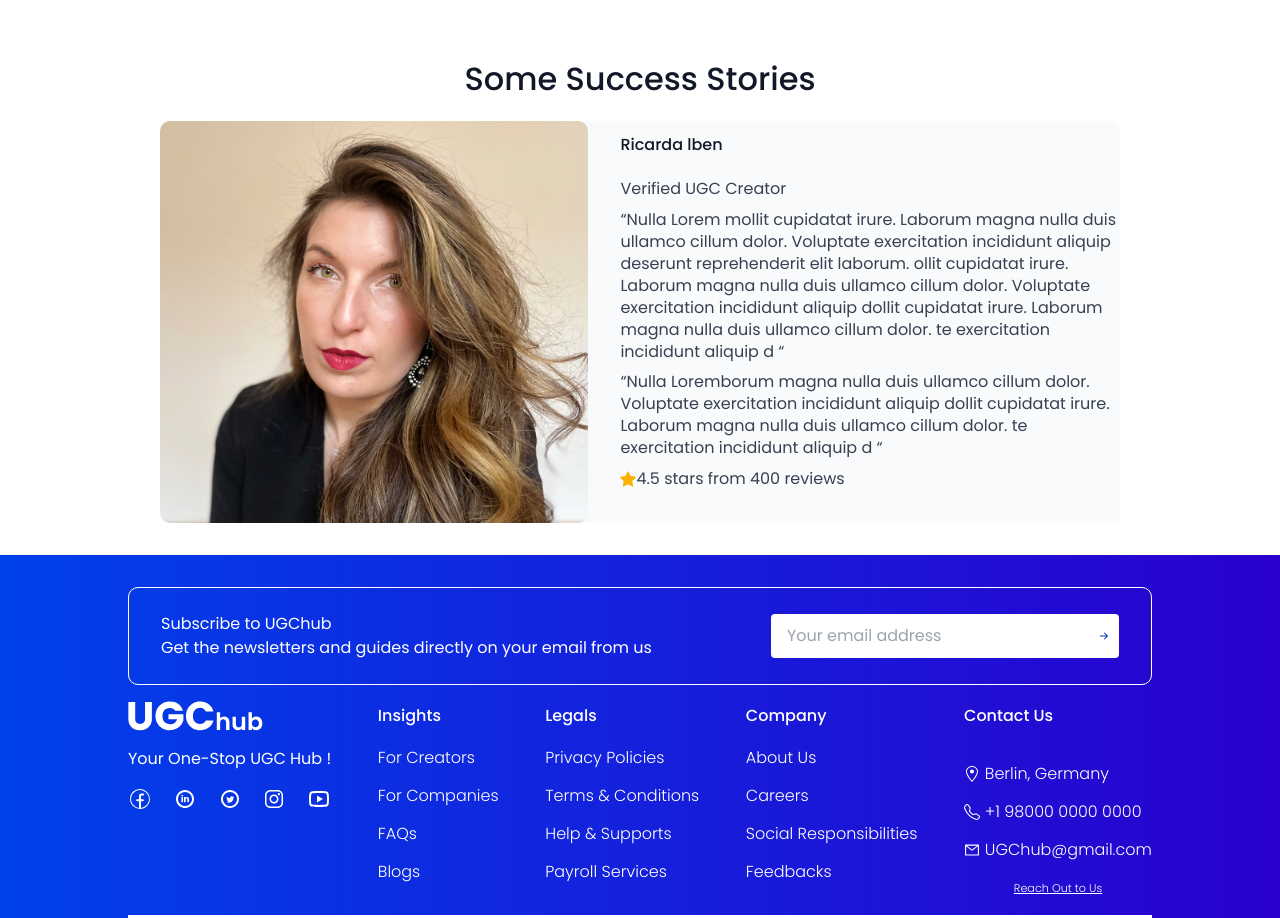
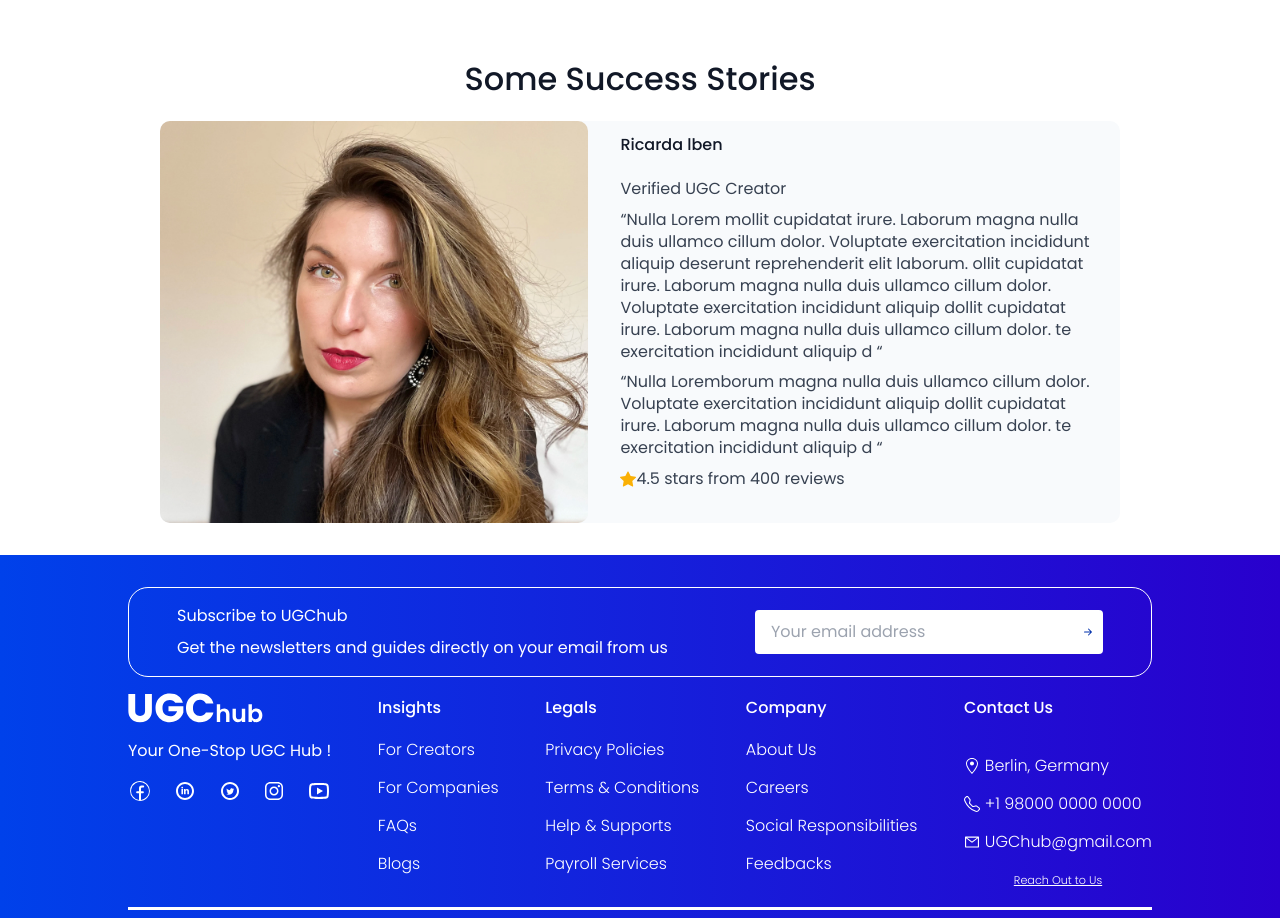
Before and after one commit to maoltech/ugcfrontend2, a React (Create React App) app: page / in a window 1280 px wide. Shown: the part 2500-3418 px from the top of the page. Built offline with nearby package versions, Linux system fonts and the light colour scheme.

Commit message:
fixed layout glitches

```diff
--- a/src/global/Footer.jsx
+++ b/src/global/Footer.jsx
@@ -15,9 +15,9 @@ const Footer = () => {
   return (
     <div className="bg-gradient-to-r from-[#0041EA] to-[#2900CD] w-full">
       <div className="w-[80%] max-w-[1200px] text-white mx-auto py-[2rem] text-[1rem] flex flex-col items-stretch justify-start gap-[1rem]">
-        <div className="flex items-center justify-between border-solid border-white border-[1.5px] rounded-[10px] py-[1.5rem] px-[2rem]">
+        <div className="flex items-center justify-between border-solid border-white border-[1.5px] rounded-[20px] py-[1rem] px-[3rem]">
           <div className="flex flex-col items-start justify-between">
-            <h4>Subscribe to UGChub</h4>
+            <h4 className="mb-[0.5rem]">Subscribe to UGChub</h4>
             <span>
               Get the newsletters and guides directly on your email from us{" "}
             </span>
--- a/src/pages/homepage/components/Section5.jsx
+++ b/src/pages/homepage/components/Section5.jsx
@@ -13,7 +13,7 @@ const Section5 = () => {
             alt="img"
             className="w-[435px] h-[402px] rounded-[10px]"
           />
-          <div className="text-[#374151] flex flex-col gap-[0.5rem]">
+          <div className="text-[#374151] flex flex-col gap-[0.5rem] pr-[1rem]">
             <h4 className="text-[#111827] font-[500] leading-[48px]">
               Ricarda lben
             </h4>
```
